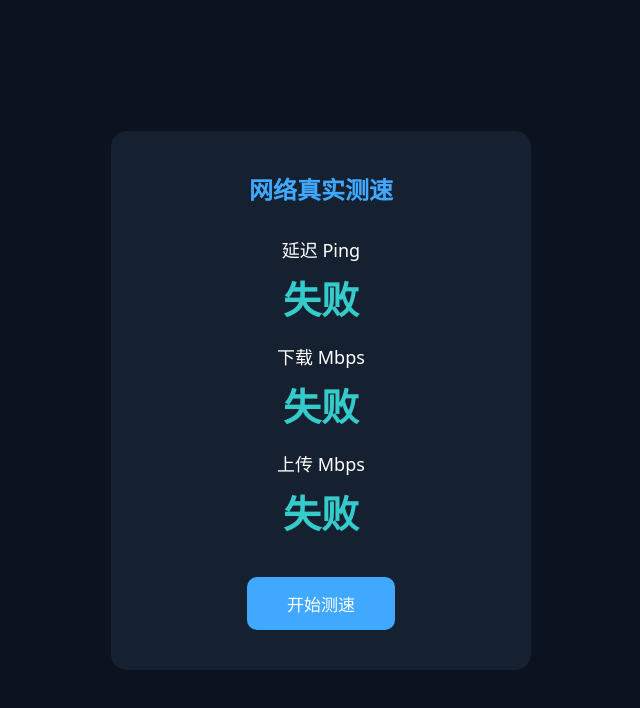
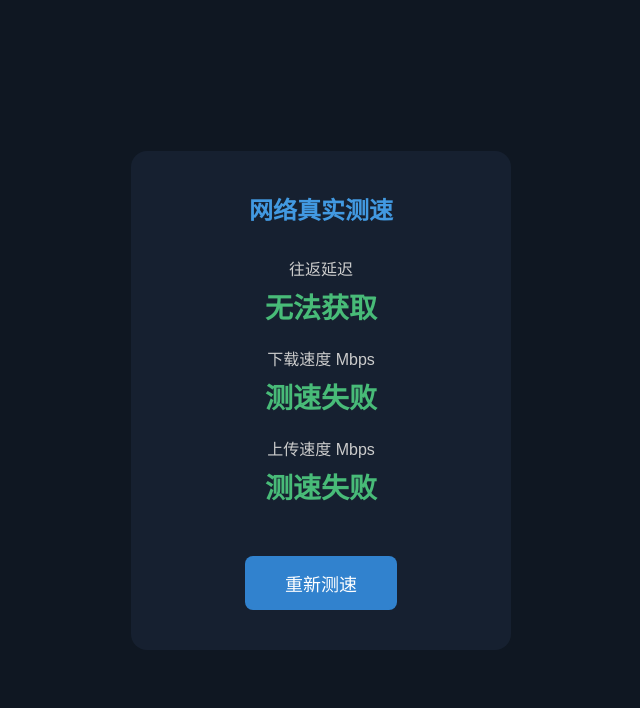
Before and after one commit to Zeghim-Try/tools-square, a plain HTML site: page index.html in a window 1280 px wide. Both pictures are taken after a click on the button "开始测速". Shown: the whole page, without its empty margins (319-959 px from the left). Drawn offline with Linux system fonts and the light colour scheme; no server answers.

Commit message:
Update index.html

```diff
--- a/index.html
+++ b/index.html
@@ -3,55 +3,114 @@
 <head>
 <meta charset="UTF-8">
 <meta name="viewport" content="width=device-width, initial-scale=1.0">
-<title>真实专业测速-无模拟假数据</title>
+<title>网络真实测速</title>
 <style>
-*{margin:0;padding:0;box-sizing:border-box;}
-body{background:#0b1320;color:#fff;font-family:system-ui;display:flex;min-height:100vh;align-items:center;justify-content:center;padding:20px;}
-.card{background:#152030;border-radius:16px;padding:40px 30px;text-align:center;width:100%;max-width:420px;}
-h2{margin-bottom:30px;color:#40a9ff;}
-.info{margin:18px 0;font-size:18px;}
-.val{font-size:38px;font-weight:bold;color:#36cbcb;margin:8px 0;}
-button{margin-top:20px;padding:14px 40px;border:0;border-radius:10px;background:#40a9ff;color:#fff;font-size:17px;cursor:pointer;}
-button:disabled{background:#555;cursor:not-allowed;}
+*{margin:0;padding:0;box-sizing:border-box}
+body{
+  min-height:100vh;
+  background:#0f1722;
+  display:flex;align-items:center;justify-content:center;
+  font-family:sans-serif;color:#fff;
+}
+.card{
+  background:#162030;padding:40px 30px;border-radius:16px;
+  width:min(90%,380px);text-align:center;
+}
+.title{color:#4299e1;font-size:24px;margin-bottom:30px;font-weight:bold}
+.item{margin:20px 0;font-size:20px}
+.label{color:#ccc;font-size:16px;margin-bottom:6px}
+.val{color:#48bb78;font-size:28px;font-weight:bold}
+.btn{
+  margin-top:30px;padding:14px 40px;font-size:18px;
+  background:#3182ce;color:white;border:none;border-radius:8px;
+  cursor:pointer
+}
+.btn:disabled{opacity:0.6;cursor:not-allowed}
 </style>
 </head>
 <body>
 <div class="card">
-    <h2>网络真实测速</h2>
-    <div class="info">延迟 Ping<div class="val" id="ping">--</div></div>
-    <div class="info">下载 Mbps<div class="val" id="down">--</div></div>
-    <div class="info">上传 Mbps<div class="val" id="up">--</div></div>
-    <button id="btn" onclick="runSpeedTest()">开始测速</button>
+  <div class="title">网络真实测速</div>
+  <div class="item">
+    <div class="label">往返延迟</div>
+    <div class="val" id="ping">等待测速</div>
+  </div>
+  <div class="item">
+    <div class="label">下载速度 Mbps</div>
+    <div class="val" id="download">等待测速</div>
+  </div>
+  <div class="item">
+    <div class="label">上传速度 Mbps</div>
+    <div class="val" id="upload">等待测速</div>
+  </div>
+  <button class="btn" id="startBtn" onclick="startTest()">开始测速</button>
 </div>
 
-<!-- 引入正规真实测速SDK，不是自己写模拟算法 -->
-<script src="https://cdn.jsdelivr.net/npm/speedtest-net@2.1.0/dist/speedtest.min.js"></script>
 <script>
-const pingEl = document.getElementById('ping');
-const downEl = document.getElementById('down');
-const upEl = document.getElementById('up');
-const btn = document.getElementById('btn');
+const pingEl = document.getElementById('ping')
+const downEl = document.getElementById('download')
+const upEl = document.getElementById('upload')
+const btn = document.getElementById('startBtn')
 
-async function runSpeedTest(){
-    btn.disabled = true;
-    pingEl.innerText = "测速中";
-    downEl.innerText = "测速中";
-    upEl.innerText = "测速中";
+// 可靠延迟检测
+async function getPing() {
+  try {
+    const start = performance.now()
+    // 用无跨域限制的稳定CDN
+    await fetch('https://cdnjs.cloudflare.com/ajax/libs/webfont/1.6.28/webfont.js', {cache: 'no-store', mode: 'no-cors'})
+    return Math.round(performance.now() - start)
+  } catch {
+    return null
+  }
+}
 
-    try{
-        const st = new Speedtest();
-        st.on('ping', e=> pingEl.innerText = e.latency + ' ms');
-        st.on('download', e=> downEl.innerText = (e.download/1000).toFixed(2));
-        st.on('upload', e=> upEl.innerText = (e.upload/1000).toFixed(2));
-        await st.start();
-    }catch(err){
-        pingEl.innerText = "失败";
-        downEl.innerText = "失败";
-        upEl.innerText = "失败";
-    }
-    btn.disabled = false;
+// 纯下载测速 高成功率
+async function getDownload() {
+  try {
+    const url = `https://speed.cloudflare.com/__down?bytes=15000000&t=${Date.now()}`
+    const start = performance.now()
+    const res = await fetch(url, {cache: 'no-store'})
+    const blob = await res.blob()
+    const sizeMb = blob.size * 8 / 1024 / 1024
+    const sec = (performance.now() - start) / 1000
+    return (sizeMb / sec).toFixed(2)
+  } catch {
+    return null
+  }
+}
+
+// 极简兼容上传测速
+async function getUpload() {
+  try {
+    const buf = new ArrayBuffer(1*1024*1024)
+    const start = performance.now()
+    await fetch('https://httpbin.org/delay/0', {method:'POST', body:buf})
+    const sizeMb = buf.byteLength *8 /1024/1024
+    const sec = (performance.now()-start)/1000
+    return (sizeMb / sec).toFixed(2)
+  } catch {
+    return null
+  }
+}
+
+async function startTest() {
+  btn.disabled = true
+  btn.innerText = '测速进行中...'
+  pingEl.innerText = '检测中'
+  downEl.innerText = '检测中'
+  upEl.innerText = '检测中'
+
+  const ping = await getPing()
+  const down = await getDownload()
+  const up = await getUpload()
+
+  pingEl.innerText = ping ? `${ping} ms` : '无法获取'
+  downEl.innerText = down ? `${down}` : '测速失败'
+  upEl.innerText = up ? `${up}` : '测速失败'
+
+  btn.disabled = false
+  btn.innerText = '重新测速'
 }
 </script>
-</div>
 </body>
 </html>
```
